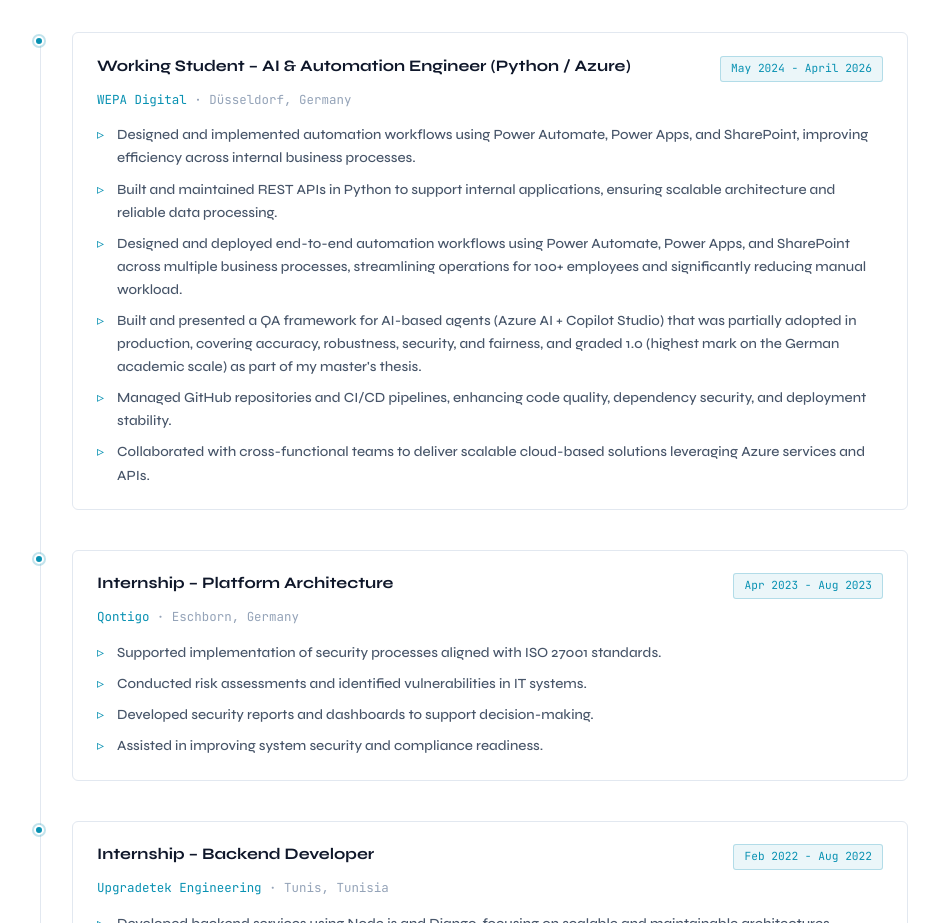
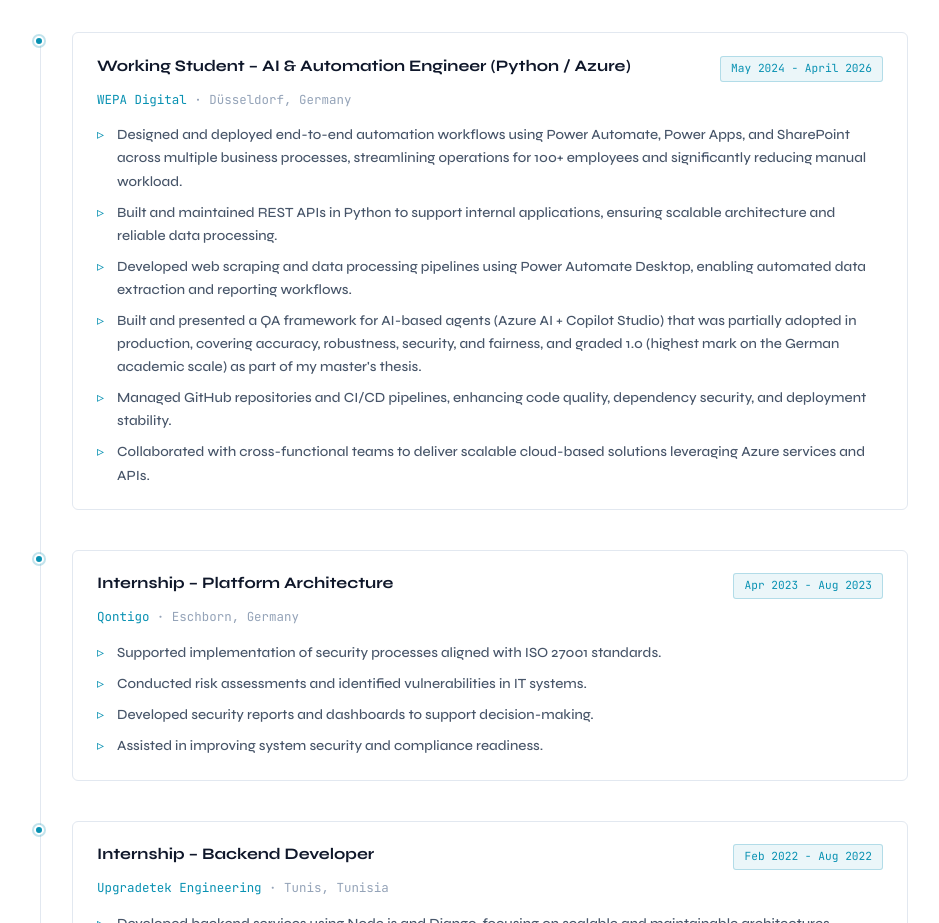
Before and after one commit to AchrafBoudabous/achraf-portfolio, a Next.js app: page /about in a window 1280 px wide. Shown: the part 1020-1943 px from the top of the page, without its empty margins (166-1105 px from the left). Built offline with nearby package versions, Linux system fonts and the light colour scheme.

Commit message:
Update about section

```diff
--- a/src/data/about.js
+++ b/src/data/about.js
@@ -18,9 +18,9 @@ export const about = {
   institution: "WEPA Digital",
   location: "Düsseldorf, Germany",
   bullets: [
-    "Designed and implemented automation workflows using Power Automate, Power Apps, and SharePoint, improving efficiency across internal business processes.",
+    "Designed and deployed end-to-end automation workflows using Power Automate, Power Apps, and SharePoint across multiple business processes, streamlining operations for 100+ employees and significantly reducing manual workload.",
     "Built and maintained REST APIs in Python to support internal applications, ensuring scalable architecture and reliable data processing.",
-    "Designed and deployed end-to-end automation workflows using Power Automate, Power Apps, and SharePoint across multiple business processes, streamlining operations for 100+ employees and significantly reducing manual workload.",
+    "Developed web scraping and data processing pipelines using Power Automate Desktop, enabling automated data extraction and reporting workflows.",
     "Built and presented a QA framework for AI-based agents (Azure AI + Copilot Studio) that was partially adopted in production, covering accuracy, robustness, security, and fairness, and graded 1.0 (highest mark on the German academic scale) as part of my master's thesis.",
     "Managed GitHub repositories and CI/CD pipelines, enhancing code quality, dependency security, and deployment stability.",
     "Collaborated with cross-functional teams to deliver scalable cloud-based solutions leveraging Azure services and APIs.",
```
